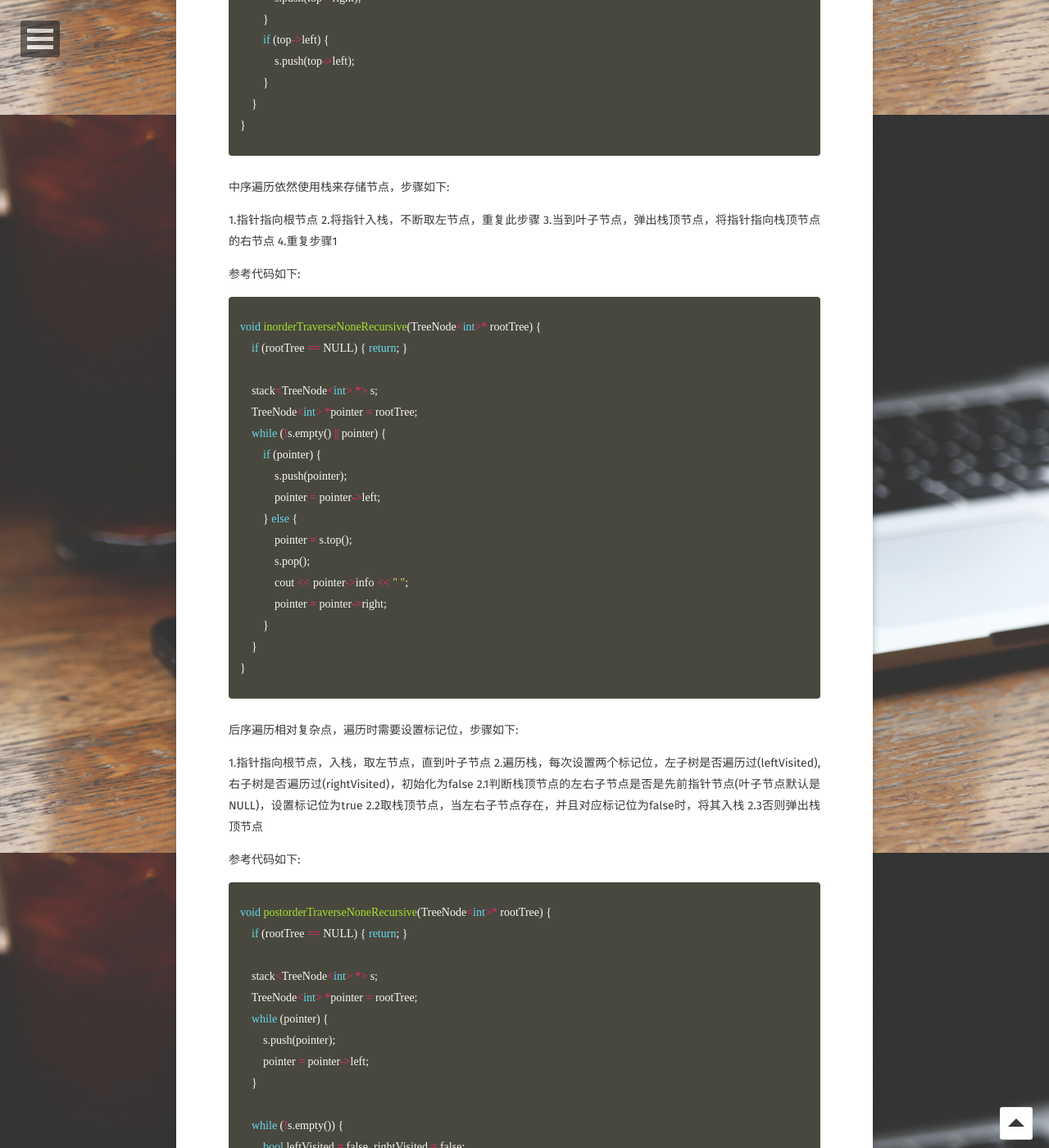
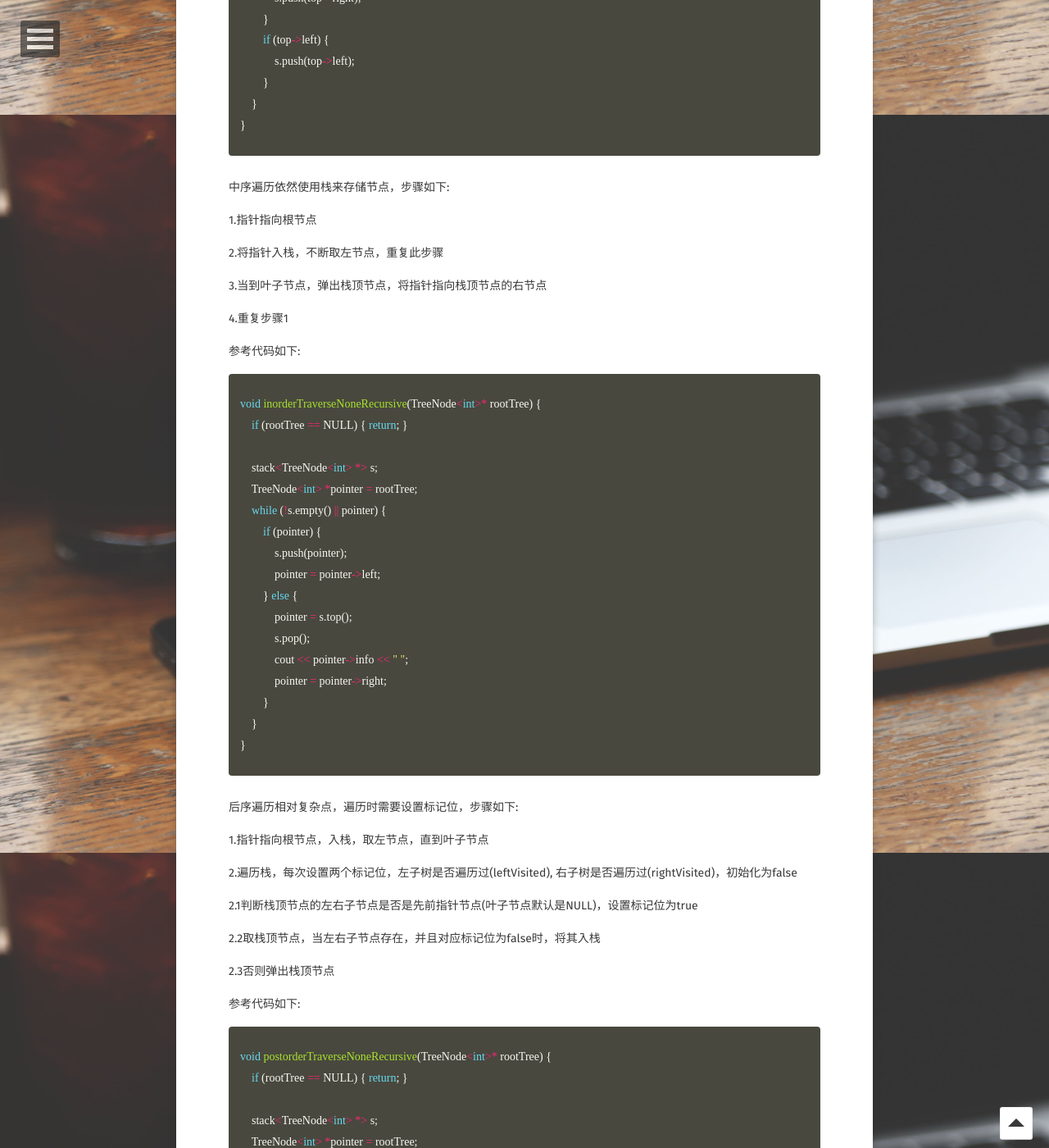
Before and after one commit to longjianjiang/longjianjiang.github.io, a Jekyll site: the page built from _posts/2019-01-13-binary-tree.md, in a window 1280 px wide and 1400 px high, scrolled down 3460 px. Shown: the whole window at 82% size. Built offline with Jekyll 4.4.1, drawn with Linux system fonts in a browser that asks for light colours; some web fonts are replaced; comment, search, counter and statistics services are not loaded; some of the changed lines change nothing that is shown; some of the changed text lies outside the part shown.

Commit message:
Update(auto commit)

````diff
--- a/_posts/2019-01-13-binary-tree.md
+++ b/_posts/2019-01-13-binary-tree.md
@@ -46,7 +46,7 @@
 ```
 		 1
 	2		  5
- 3	   4  NULL   6
+ 3	   4    NULL   6
 ```
 
 
@@ -139,8 +139,11 @@
 中序遍历依然使用栈来存储节点，步骤如下:
 
 1.指针指向根节点
+
 2.将指针入栈，不断取左节点，重复此步骤
+
 3.当到叶子节点，弹出栈顶节点，将指针指向栈顶节点的右节点
+
 4.重复步骤1
 
 参考代码如下:
@@ -168,9 +171,13 @@
 后序遍历相对复杂点，遍历时需要设置标记位，步骤如下:
 
 1.指针指向根节点，入栈，取左节点，直到叶子节点
+
 2.遍历栈，每次设置两个标记位，左子树是否遍历过(leftVisited), 右子树是否遍历过(rightVisited)，初始化为false
+
 2.1判断栈顶节点的左右子节点是否是先前指针节点(叶子节点默认是NULL)，设置标记位为true
+
 2.2取栈顶节点，当左右子节点存在，并且对应标记位为false时，将其入栈
+
 2.3否则弹出栈顶节点
 
 参考代码如下:
@@ -210,6 +217,8 @@
 
 ### 广度优先遍历
 
+二叉树的层次遍历实现使用队列，将二叉树的左右子树依次入队列，遍历队列即可，参考代码如下:
+
 {% highlight cpp %}
 void levelOrderTraverse(TreeNode<int>* rootTree) {
     if (rootTree == NULL) { return; }
````
